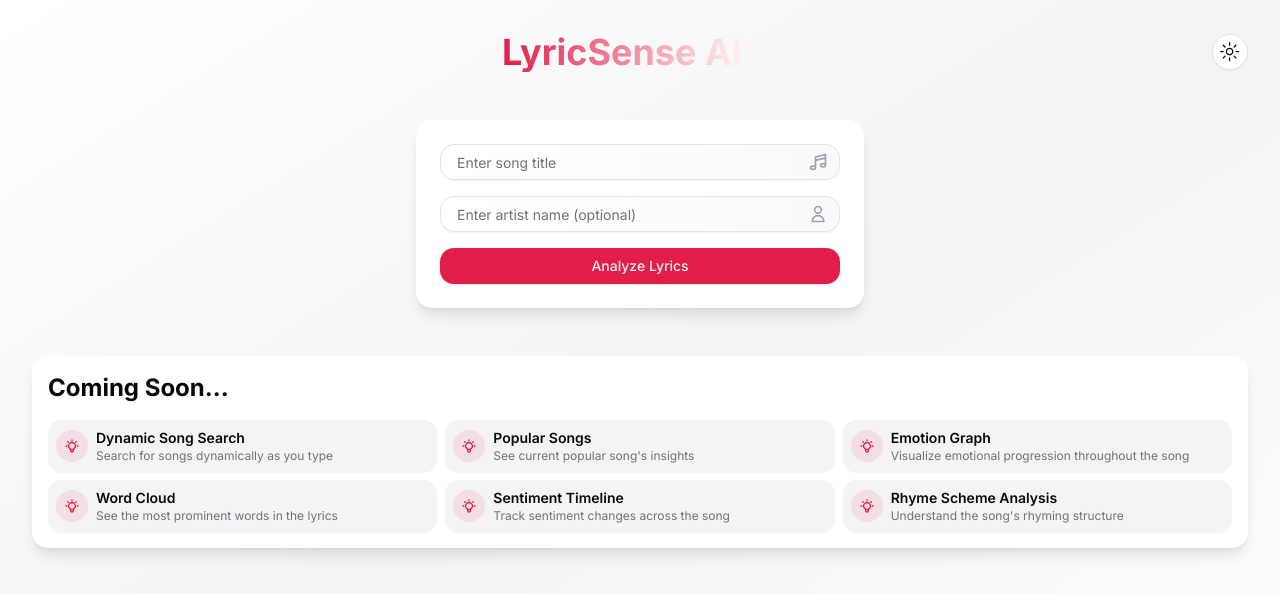
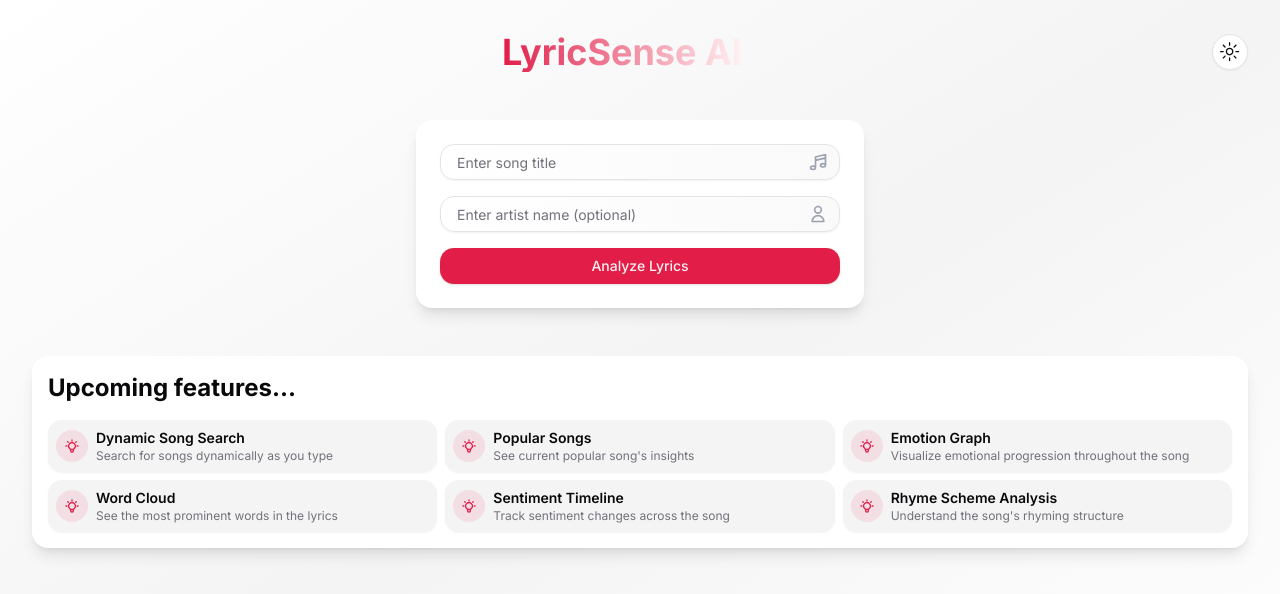
Before and after one commit to Tirth-chokshi/LyricSense-AI, a Next.js app: page / in a window 1280 px wide. Shown: the top 594 px of the page. Built offline with nearby package versions, Linux system fonts and the light colour scheme.

Commit message:
update ready

```diff
--- a/src/app/page.js
+++ b/src/app/page.js
@@ -155,7 +155,7 @@ export default function Home() {
               {/* </section> */}
 
               {/* <section className="bg-card rounded-lg shadow-lg p-8 transition-all hover:shadow-xl"> */}
-                <h2 className="text-3xl font-bold mb-6 text-card-foreground">Chat with Song</h2>
+                <h2 className="text-3xl font-bold mb-6 text-card-foreground">Chat with Lyrics</h2>
                 <ChatInterface songTitle={songTitle} artistName={artistName} />
               {/* </section> */}
             </div>
--- a/src/components/ComingSoonSection.jsx
+++ b/src/components/ComingSoonSection.jsx
@@ -34,7 +34,7 @@ export const ComingSoonSection = () => {
 
   return (
     <section className="bg-card rounded-lg shadow-lg p-4 transition-all hover:shadow-xl">
-      <h2 className="text-2xl font-bold mb-4 text-card-foreground">Coming Soon...</h2>
+      <h2 className="text-2xl font-bold mb-4 text-card-foreground">Upcoming features...</h2>
       <ul className="grid gap-2 md:grid-cols-2 lg:grid-cols-3">
         {filteredFeatures.map((feature, index) => (
           <ComingSoonFeature key={index} title={feature.title} description={feature.description} />
```
